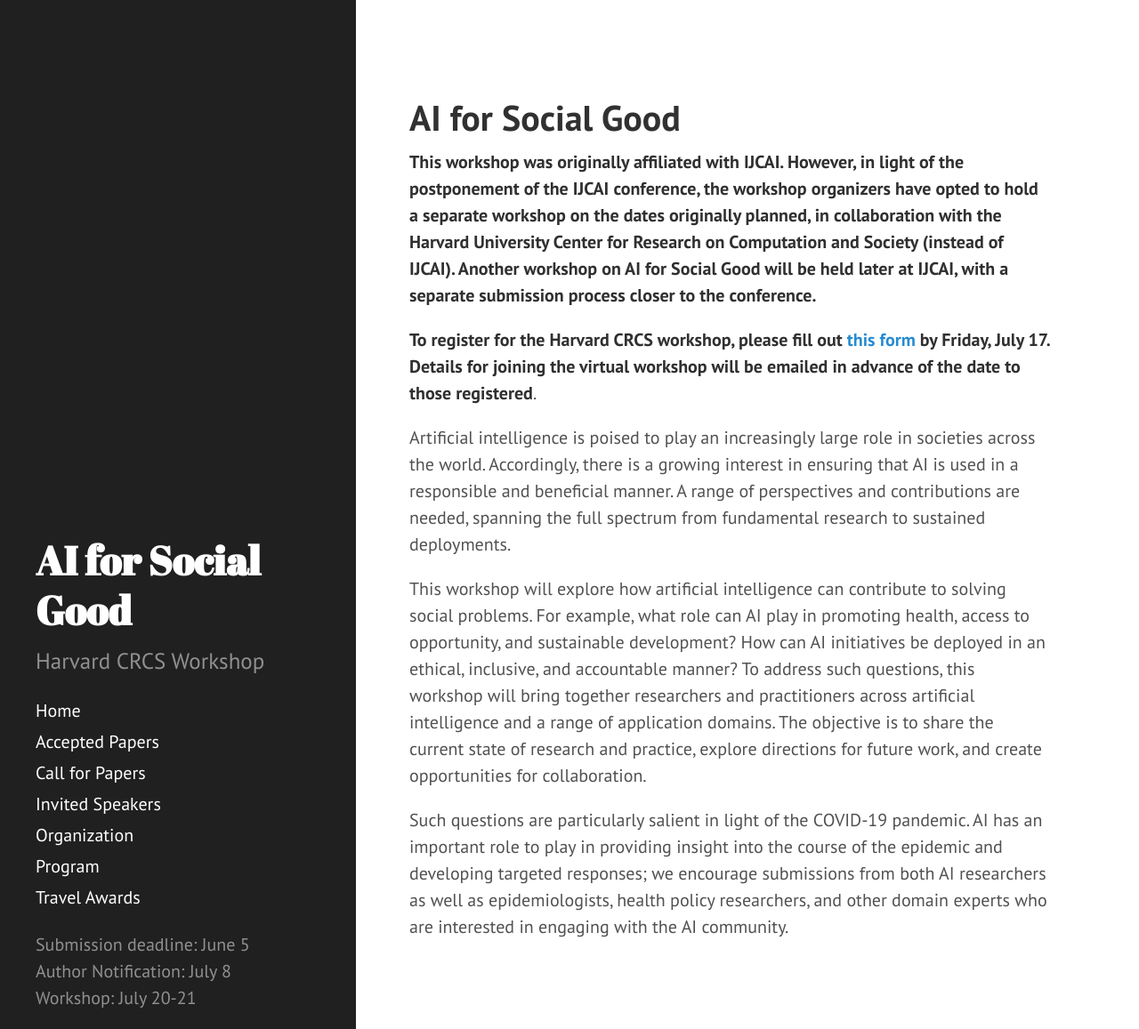
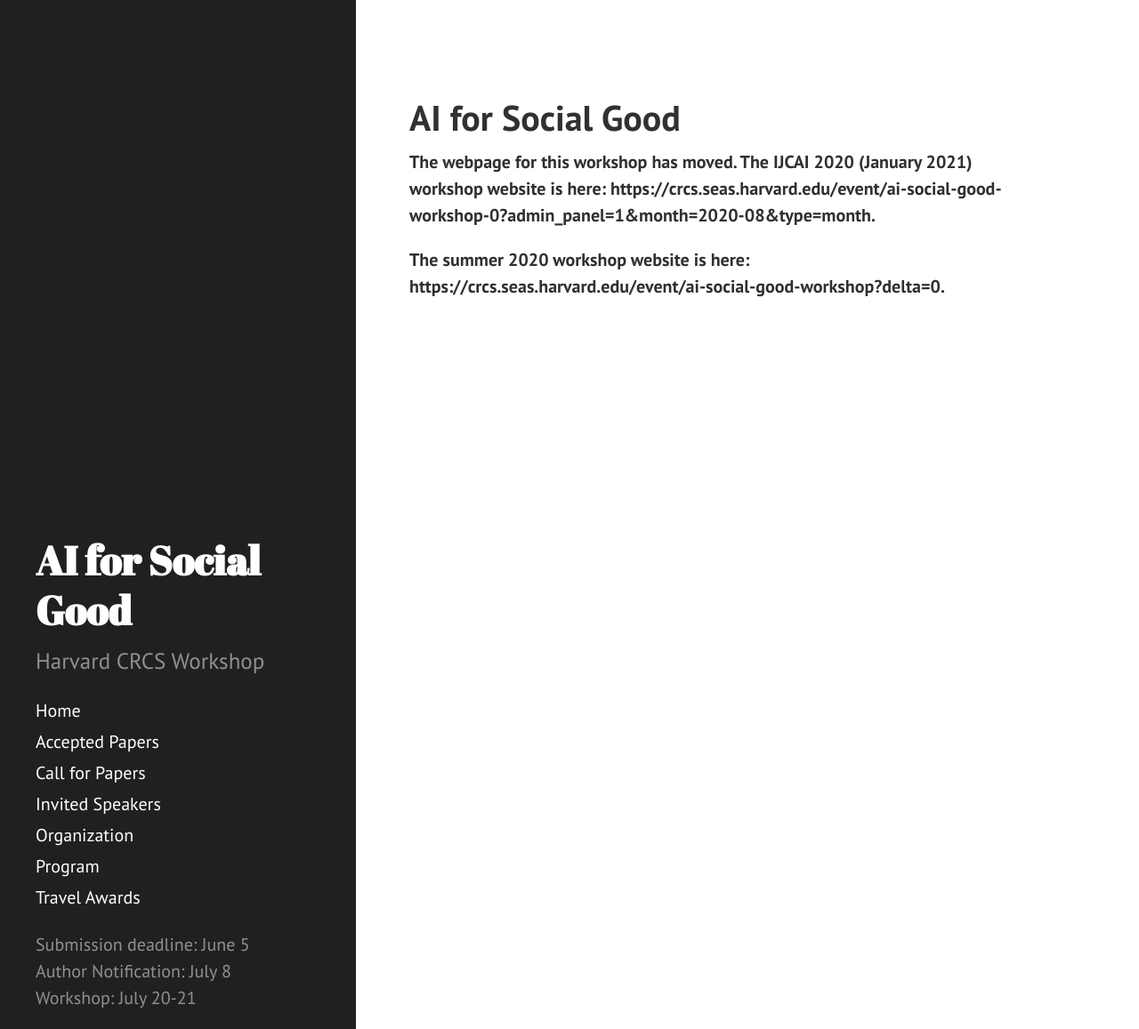
Before and after one commit to slremy/aiforpublichealth.github.io, a Jekyll site: the page built from index.md, in a window 1280 px wide and 1157 px high. Shown: the whole window at 89% size. Built offline with Jekyll 4.4.1, drawn with Linux system fonts in a browser that asks for light colours; the list of posts is cut into pages by our own code.

Commit message:
Update index.md

```diff
--- a/index.md
+++ b/index.md
@@ -4,19 +4,9 @@ title: Home
 ---
 # AI for Social Good
 
-**This workshop was originally affiliated with IJCAI. However, in light of the postponement of the IJCAI conference, the workshop organizers have opted to hold a separate workshop on the dates originally planned, in collaboration with the Harvard University Center for Research on Computation and Society (instead of IJCAI). Another workshop on AI for Social Good will be held later at IJCAI, with a separate submission process closer to the conference.**
+**The webpage for this workshop has moved. The IJCAI 2020 (January 2021) workshop website is here: https://crcs.seas.harvard.edu/event/ai-social-good-workshop-0?admin_panel=1&month=2020-08&type=month.**
 
-**To register for the Harvard CRCS workshop, please fill out [this form](https://docs.google.com/forms/d/e/1FAIpQLSchbAgJwZ01RpGpnBTSGVVpDSVll2Xfk_xkrC5nUX1nKLtBng/viewform?usp=sf_link) by Friday, July 17. Details for joining the virtual workshop will be emailed in advance of the date to those registered**.
-
-Artificial intelligence is poised to play an increasingly large role in societies across the world. Accordingly, there is a growing interest in ensuring that AI is used in a responsible and beneficial manner. A range of perspectives and contributions are needed, spanning the full spectrum from fundamental research to sustained deployments.
-
-This workshop will explore how artificial intelligence can contribute to solving social problems. For example, what role can AI play in promoting health, access to opportunity, and sustainable development? How can AI initiatives be deployed in an ethical, inclusive, and accountable manner? To address such questions, this workshop will bring together researchers and practitioners across artificial intelligence and a range of application domains. The objective is to share the current state of research and practice, explore directions for future work, and create opportunities for collaboration.
-
-Such questions are particularly salient in light of the COVID-19 pandemic. AI has an important role to play in providing insight into the course of the epidemic and developing targeted responses; we encourage submissions from both AI researchers as well as epidemiologists, health policy researchers, and other domain experts who are interested in engaging with the AI community.
-
-
-
-
+**The summer 2020 workshop website is here: https://crcs.seas.harvard.edu/event/ai-social-good-workshop?delta=0.**
 
 <div class="posts">
   {% for post in paginator.posts %}
```
